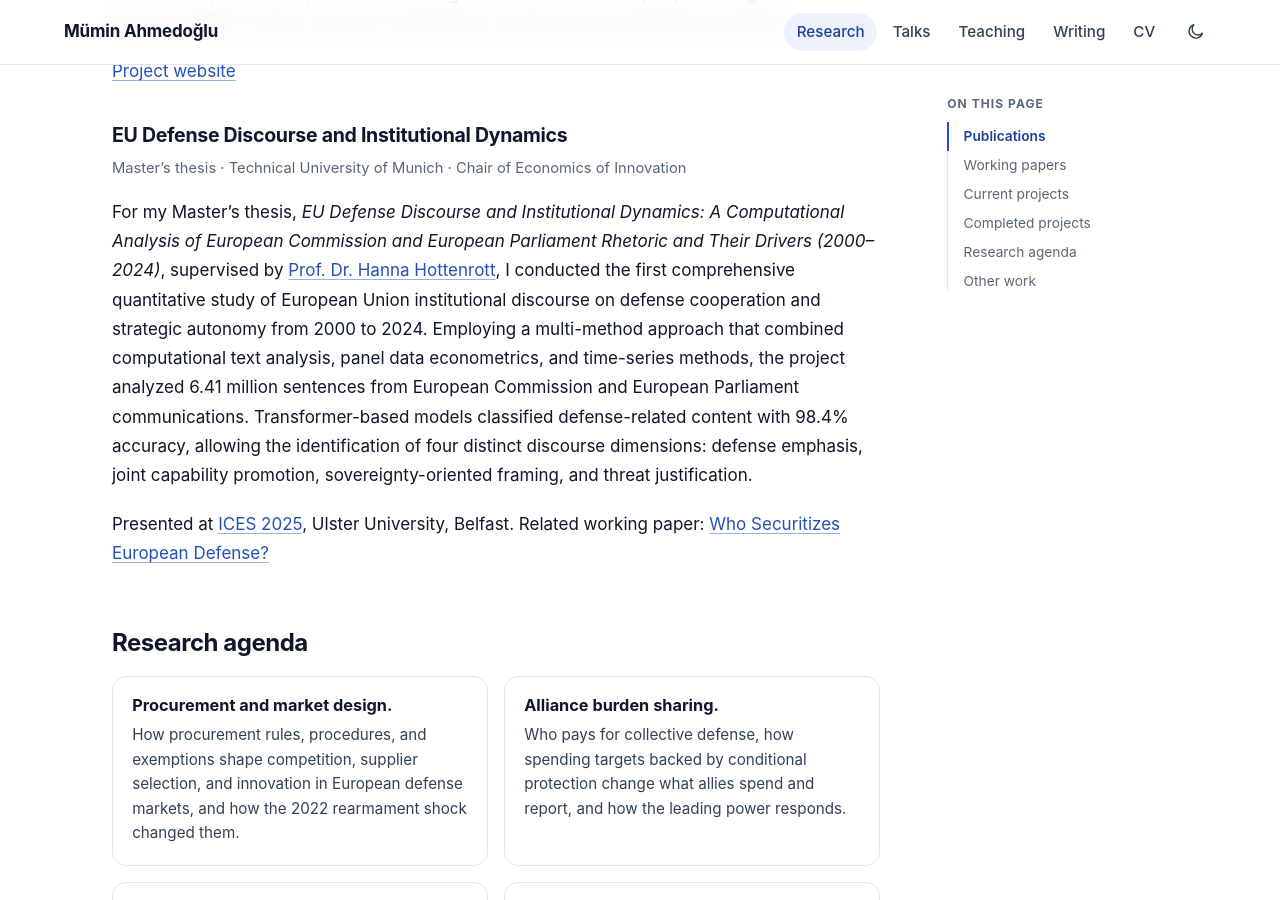
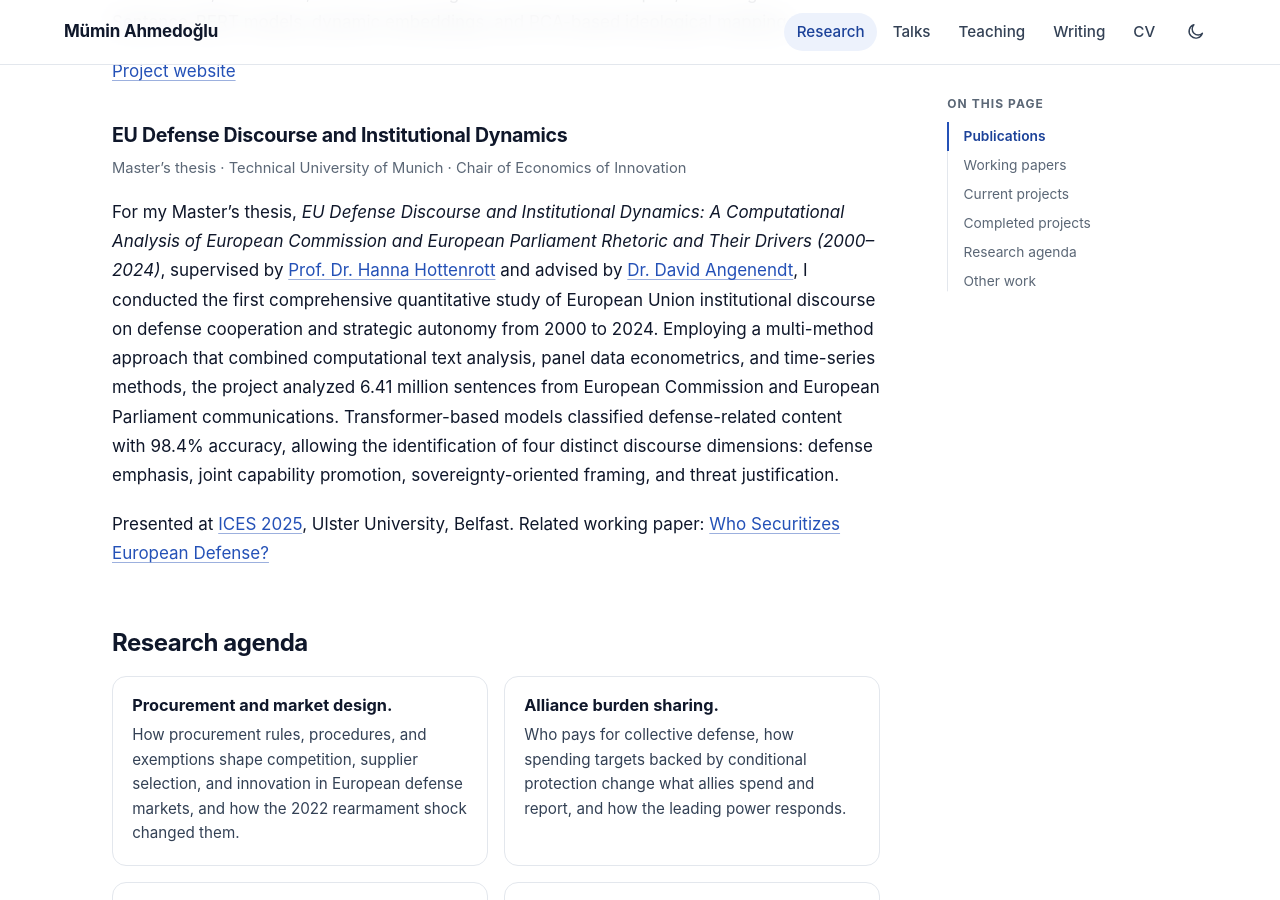
Before and after one commit to ahmedoglu/ahmedoglu.github.io, a Jekyll site: the page built from _pages/research.md, in a window 1280 px wide and 900 px high, scrolled down 3488 px. Built offline with Jekyll 4.4.1, drawn with Linux system fonts in a browser that asks for light colours.

Commit message:
Name Dr. David Angenendt as the Master's thesis advisor
Prof. Dr. Hanna Hottenrott remains the supervisor; Dr. David Angenendt,
linked to datanecon.org, is listed as advisor on the Research page and
in the CV.

Co-Authored-By: Claude Opus 5.5 <noreply@anthropic.com>

```diff
--- a/_pages/research.md
+++ b/_pages/research.md
@@ -65,7 +65,7 @@ I contributed to the ERC Advanced Grant project SYNCPOL: Synchronized Politics
 ### EU Defense Discourse and Institutional Dynamics
 Master’s thesis · Technical University of Munich · Chair of Economics of Innovation
 
-For my Master’s thesis, *EU Defense Discourse and Institutional Dynamics: A Computational Analysis of European Commission and European Parliament Rhetoric and Their Drivers (2000–2024)*, supervised by [Prof. Dr. Hanna Hottenrott](https://www.ep.mgt.tum.de/eoi/team/prof-dr-hanna-hottenrott/), I conducted the first comprehensive quantitative study of European Union institutional discourse on defense cooperation and strategic autonomy from 2000 to 2024. Employing a multi-method approach that combined computational text analysis, panel data econometrics, and time-series methods, the project analyzed 6.41 million sentences from European Commission and European Parliament communications. Transformer-based models classified defense-related content with 98.4% accuracy, allowing the identification of four distinct discourse dimensions: defense emphasis, joint capability promotion, sovereignty-oriented framing, and threat justification.
+For my Master’s thesis, *EU Defense Discourse and Institutional Dynamics: A Computational Analysis of European Commission and European Parliament Rhetoric and Their Drivers (2000–2024)*, supervised by [Prof. Dr. Hanna Hottenrott](https://www.ep.mgt.tum.de/eoi/team/prof-dr-hanna-hottenrott/) and advised by [Dr. David Angenendt](https://www.datanecon.org/), I conducted the first comprehensive quantitative study of European Union institutional discourse on defense cooperation and strategic autonomy from 2000 to 2024. Employing a multi-method approach that combined computational text analysis, panel data econometrics, and time-series methods, the project analyzed 6.41 million sentences from European Commission and European Parliament communications. Transformer-based models classified defense-related content with 98.4% accuracy, allowing the identification of four distinct discourse dimensions: defense emphasis, joint capability promotion, sovereignty-oriented framing, and threat justification.
 
 Presented at [ICES 2025](/talks/ices-2025/), Ulster University, Belfast. Related working paper: [Who Securitizes European Defense?](/research/who-securitizes-european-defense/)
 
```
Also changed, not shown: _pages/cv.md (+1 -1 lines).
